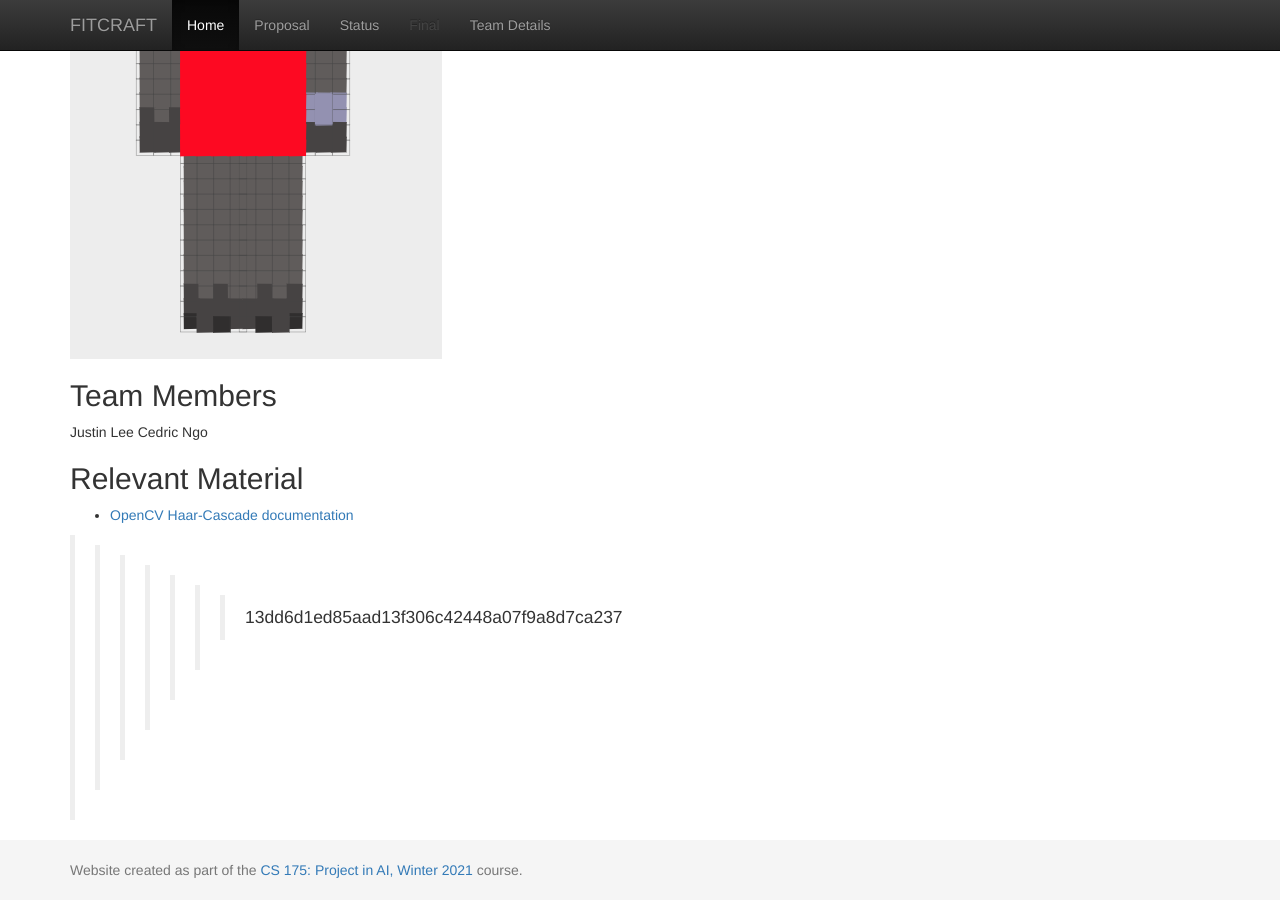
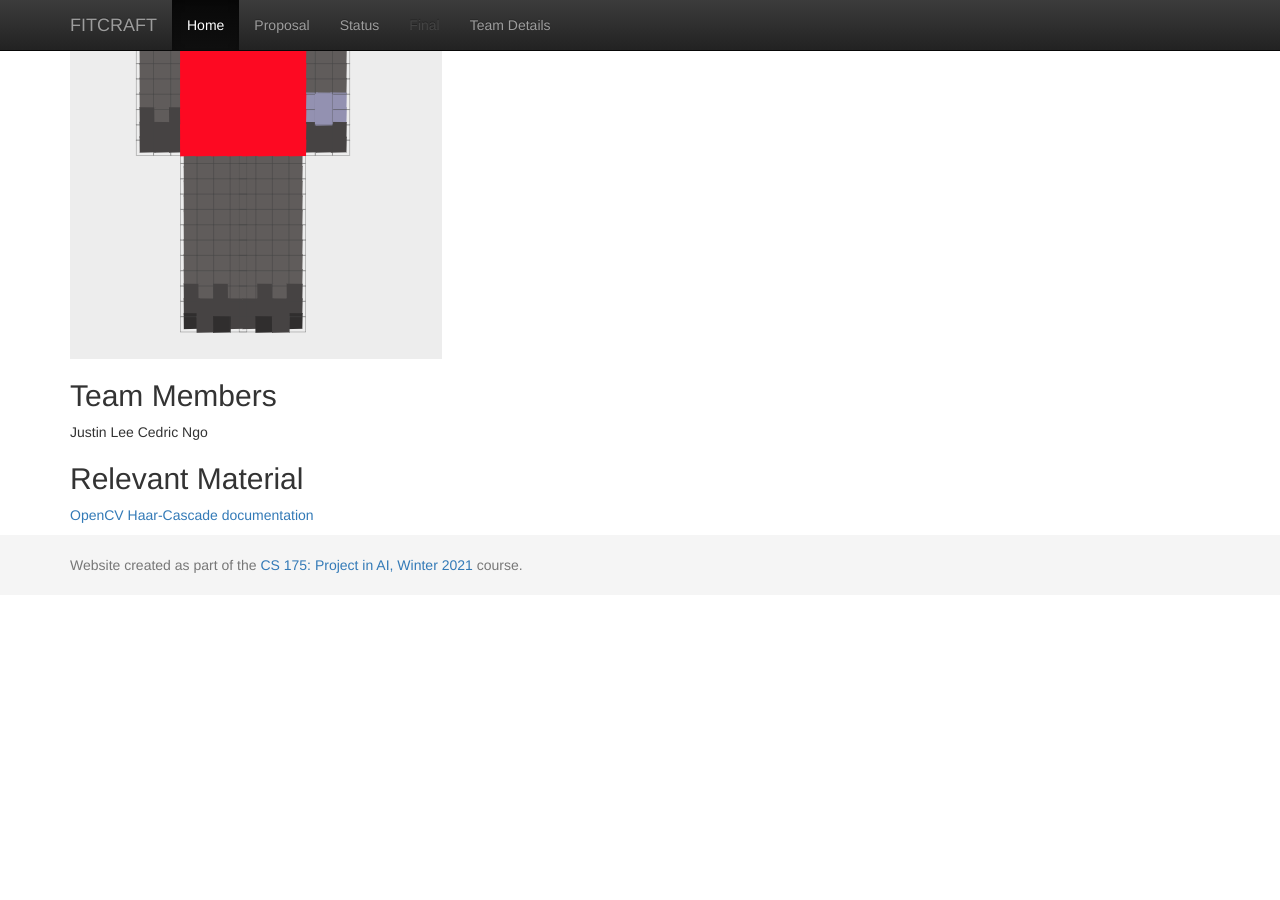
Before and after one commit to j-lee-88/FITCRAFT, a Jekyll site: the page built from docs/index.md, in a window 1280 px wide and 900 px high, scrolled down 1858 px. Built offline with Jekyll 4.4.1, drawn with Linux system fonts in a browser that asks for light colours; after the commit the page ends 2453 px from its top, so only the background shows below that.

Commit message:
Removed Git artifact

```diff
--- a/docs/index.md
+++ b/docs/index.md
@@ -33,6 +33,4 @@ Justin Lee
 Cedric Ngo
 
 ## Relevant Material
-- [OpenCV Haar-Cascade documentation](https://docs.opencv.org/3.4/db/d28/tutorial_cascade_classifier.html)
-
->>>>>>> 13dd6d1ed85aad13f306c42448a07f9a8d7ca237
+[OpenCV Haar-Cascade documentation](https://docs.opencv.org/3.4/db/d28/tutorial_cascade_classifier.html)
```
